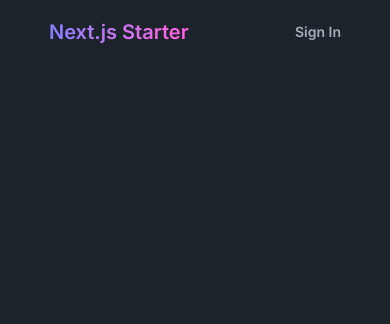
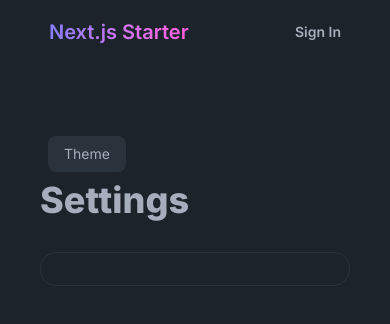
Before and after one commit to jimmy-guzman/notras, a Next.js app: page /settings/theme in a window 390 px wide. Shown: the top 324 px of the page. Built offline with nearby package versions, Linux system fonts and the light colour scheme; no server answers; what drizzle-valibot would draw is missing.

Commit message:
feat: ✨ add settings menu w/ redirect

```diff
--- a/next.config.mjs
+++ b/next.config.mjs
@@ -3,6 +3,15 @@ const nextConfig = {
   images: {
     remotePatterns: [{ hostname: 'avatars.githubusercontent.com' }],
   },
+  redirects() {
+    return [
+      {
+        source: '/settings',
+        destination: '/settings/theme',
+        permanent: true,
+      },
+    ]
+  },
 }
 
 export default nextConfig
--- a/package.json
+++ b/package.json
@@ -19,11 +19,13 @@
     "@auth/drizzle-adapter": "0.8.2",
     "@libsql/client": "0.6.0",
     "@t3-oss/env-nextjs": "0.9.2",
+    "clsx": "2.1.0",
     "drizzle-orm": "0.30.6",
     "next": "14.1.4",
     "next-auth": "5.0.0-beta.16",
     "react": "18.2.0",
     "react-dom": "18.2.0",
+    "tailwind-merge": "2.2.2",
     "zod": "3.22.4"
   },
   "devDependencies": {
--- /dev/null
+++ b/src/app/settings/layout.tsx
@@ -0,0 +1,27 @@
+import { type ReactNode } from 'react'
+
+import { MenuLink } from '@/components/menu-link'
+
+export default function Layout({
+  children,
+}: Readonly<{ children: ReactNode }>) {
+  return (
+    <div className='mt-16 px-4 md:container md:mx-auto'>
+      <div className='grid-flow-col auto-rows-max gap-4 sm:grid'>
+        <ul className='dsy-menu dsy-menu-horizontal sm:dsy-menu-vertical'>
+          <li>
+            <MenuLink to='/settings/theme'>Theme</MenuLink>
+          </li>
+        </ul>
+        <div className='col-span-8 grid gap-8'>
+          <div className='prose dsy-prose '>
+            <h1>Settings</h1>
+          </div>
+          <div className='rounded-box border border-neutral p-4'>
+            {children}
+          </div>
+        </div>
+      </div>
+    </div>
+  )
+}
--- a/src/app/settings/theme/page.tsx
+++ b/src/app/settings/theme/page.tsx
@@ -19,9 +19,9 @@ export default async function Page() {
   const user = userId ? await getUser(userId) : null
 
   return userId ? (
-    <div className='mt-16 px-4 md:container md:mx-auto'>
+    <div>
       <div className='prose dsy-prose mb-8'>
-        <h1>Theme</h1>
+        <h2>Theme</h2>
         <p>
           <em>
             Themes are powered by{' '}
--- /dev/null
+++ b/src/components/menu-link.tsx
@@ -0,0 +1,22 @@
+'use client'
+import Link from 'next/link'
+import { usePathname } from 'next/navigation'
+import { type ReactNode } from 'react'
+
+import { cn } from '@/lib/cn'
+
+export const MenuLink = ({
+  to,
+  children,
+}: {
+  to: string
+  children: ReactNode
+}) => {
+  const pathname = usePathname()
+
+  return (
+    <Link href={to} className={cn(pathname === to ? 'dsy-active' : '')}>
+      {children}
+    </Link>
+  )
+}
--- /dev/null
+++ b/src/lib/cn.ts
@@ -0,0 +1,4 @@
+import { type ClassValue, clsx } from 'clsx/lite'
+import { twMerge } from 'tailwind-merge'
+
+export const cn = (...classes: ClassValue[]) => twMerge(clsx(...classes))
```
Also changed, not shown: 1 other file (tests, documents, lock files or other folders).
